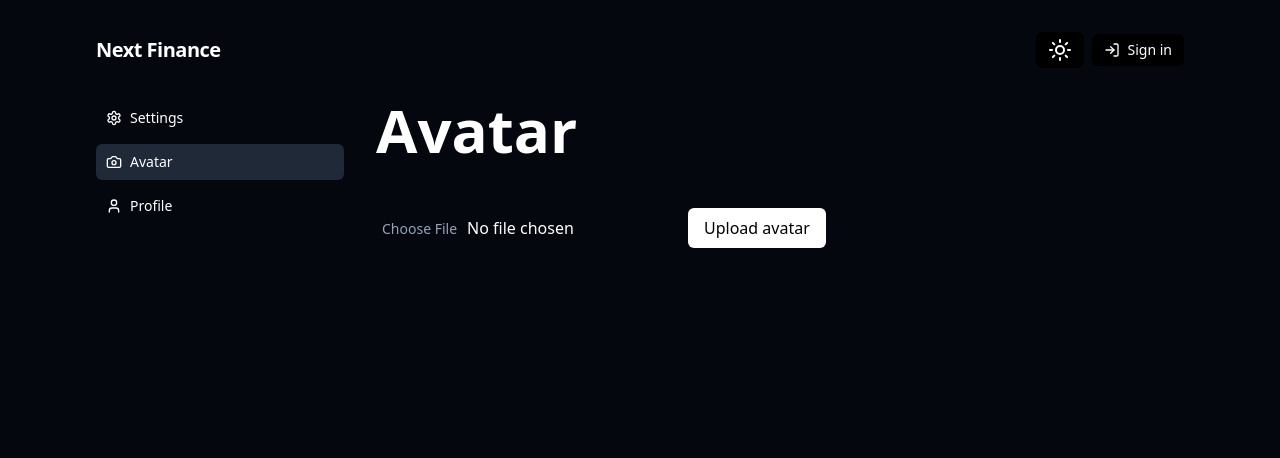
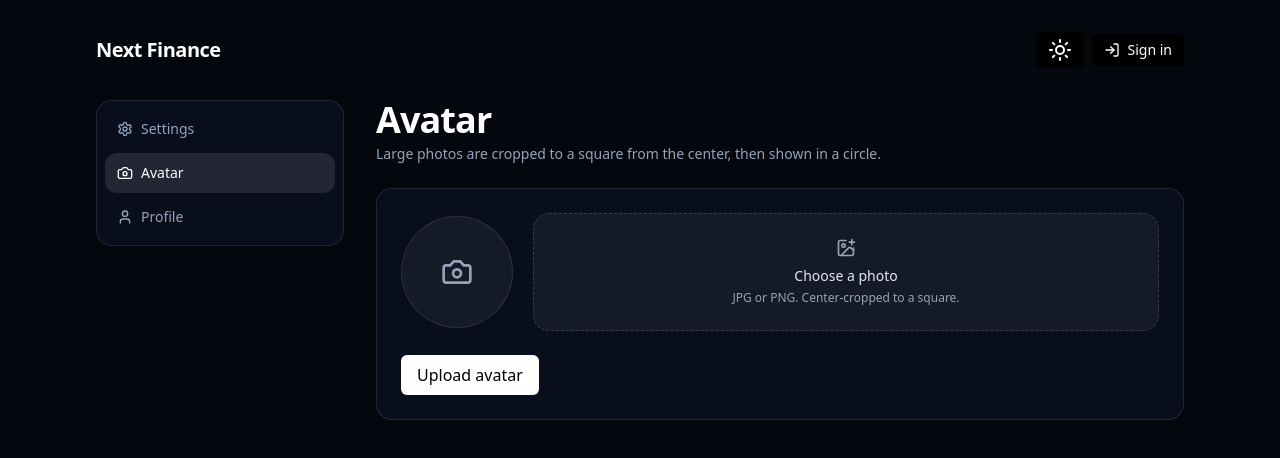
Before and after one commit to Web-Maker32/next-finance, a Next.js app: page /dashboard/settings/avatar in a window 1280 px wide. Shown: the top 458 px of the page. Built offline with nearby package versions, Linux system fonts and the light colour scheme; no server answers.

Commit message:
setting layout ui updates

```diff
--- a/app/dashboard/settings/avatar/page.js
+++ b/app/dashboard/settings/avatar/page.js
@@ -1,27 +1,137 @@
-'use client'
+"use client";
 
+import { useActionState, useRef, useState } from "react";
+import { Camera, ImagePlus } from "lucide-react";
 import AlertError from "@/components/alert-error";
 import AlertSuccess from "@/components/alert-success";
-import Input from "@/components/input";
 import SubmitButton from "@/components/submit-button";
 import { uploadAvatar } from "@/libs/action";
-import { useActionState } from "react";
 
-const initialState = {
-  message: '',
-  error: false
+const initialState = { message: "", error: false };
+
+function cropToSquare(file) {
+  return new Promise((resolve, reject) => {
+    const image = new window.Image();
+    const url = URL.createObjectURL(file);
+
+    image.onload = () => {
+      const size = Math.min(image.width, image.height);
+      const sx = (image.width - size) / 2;
+      const sy = (image.height - size) / 2;
+      const canvas = document.createElement("canvas");
+      canvas.width = 512;
+      canvas.height = 512;
+      const ctx = canvas.getContext("2d");
+      ctx.drawImage(image, sx, sy, size, size, 0, 0, 512, 512);
+      URL.revokeObjectURL(url);
+      canvas.toBlob(
+        (blob) => {
+          if (!blob) {
+            reject(new Error("Could not crop image"));
+            return;
+          }
+          resolve(new File([blob], "avatar.jpg", { type: "image/jpeg" }));
+        },
+        "image/jpeg",
+        0.9,
+      );
+    };
+
+    image.onerror = () => {
+      URL.revokeObjectURL(url);
+      reject(new Error("Could not read image"));
+    };
+
+    image.src = url;
+  });
 }
 
 export default function Page() {
-  const [state, formAction] = useActionState(uploadAvatar, initialState)
-    return <>
-      <h1 className="text-4xl sm:text-5xl md:text-6xl font-semibold mb-8">Avatar</h1>
-      <form className="space-y-4" action={formAction}>
-         {state?.error && <AlertError>{state?.message}</AlertError>}
+  const [state, formAction] = useActionState(uploadAvatar, initialState);
+  const [preview, setPreview] = useState("");
+  const [busy, setBusy] = useState(false);
+  const fileRef = useRef(null);
 
-         {!state?.error && state?.message.length > 0 && <AlertSuccess>{state?.message}</AlertSuccess>}
-        <Input type="file" name="file" id="file"/>
-        <SubmitButton>Upload avatar</SubmitButton>
-      </form>
-    </>
+  const handleChange = async (event) => {
+    const file = event.target.files?.[0];
+    if (!file) return;
+
+    setBusy(true);
+    try {
+      const cropped = await cropToSquare(file);
+      const transfer = new DataTransfer();
+      transfer.items.add(cropped);
+      event.target.files = transfer.files;
+      setPreview(URL.createObjectURL(cropped));
+    } catch {
+      setPreview(URL.createObjectURL(file));
+    } finally {
+      setBusy(false);
+    }
+  };
+
+  return (
+    <div className="space-y-6">
+      <div>
+        <h1 className="text-3xl font-semibold tracking-tight text-slate-900 dark:text-white sm:text-4xl">
+          Avatar
+        </h1>
+        <p className="mt-1 text-sm text-slate-500 dark:text-slate-400">
+          Large photos are cropped to a square from the center, then shown in a circle.
+        </p>
+      </div>
+
+      <form
+        action={formAction}
+        className="space-y-6 rounded-2xl border border-slate-200 bg-white p-4 dark:border-white/10 dark:bg-[#0b1120]/80 sm:p-6"
+      >
+        {state?.error && <AlertError>{state?.message}</AlertError>}
+        {!state?.error && state?.message?.length > 0 && (
+          <AlertSuccess>{state?.message}</AlertSuccess>
+        )}
+
+        <div className="flex flex-col items-center gap-5 sm:flex-row sm:items-center">
+          <div className="relative h-28 w-28 shrink-0 overflow-hidden rounded-full border border-slate-200 bg-slate-100 dark:border-white/10 dark:bg-white/5">
+            {preview ? (
+              <img
+                src={preview}
+                alt="Avatar preview"
+                className="h-full w-full object-cover"
+              />
+            ) : (
+              <span className="flex h-full w-full items-center justify-center text-slate-400">
+                <Camera className="h-8 w-8" />
+              </span>
+            )}
+          </div>
+
+          <label
+            htmlFor="file"
+            className="flex min-h-28 w-full cursor-pointer flex-col items-center justify-center rounded-2xl border border-dashed border-slate-300 bg-slate-50 px-4 py-6 text-center transition hover:border-sky-400 hover:bg-sky-50 dark:border-white/15 dark:bg-white/5 dark:hover:border-sky-500/40 dark:hover:bg-sky-500/5"
+          >
+            <ImagePlus className="mb-2 h-5 w-5 text-slate-400" />
+            <span className="text-sm font-medium text-slate-700 dark:text-slate-200">
+              {busy ? "Cropping…" : "Choose a photo"}
+            </span>
+            <span className="mt-1 text-xs text-slate-500 dark:text-slate-400">
+              JPG or PNG. Center-cropped to a square.
+            </span>
+            <input
+              ref={fileRef}
+              id="file"
+              name="file"
+              type="file"
+              accept="image/*"
+              className="sr-only"
+              onChange={handleChange}
+              required
+            />
+          </label>
+        </div>
+
+
+        <SubmitButton disabled={busy}>Upload avatar</SubmitButton>
+      </form >
+    </div >
+  );
 }
--- a/app/dashboard/settings/components/side-nav.js
+++ b/app/dashboard/settings/components/side-nav.js
@@ -1,39 +1,40 @@
-'use client'
+"use client";
 
-import { Settings,User,Camera } from "lucide-react"
-import Link from "next/link"
-import { usePathname } from "next/navigation"
+import { Camera, Settings, User } from "lucide-react";
+import Link from "next/link";
+import { usePathname } from "next/navigation";
+
+const links = [
+  { href: "/dashboard/settings", label: "Settings", icon: Settings },
+  { href: "/dashboard/settings/avatar", label: "Avatar", icon: Camera },
+  { href: "/dashboard/settings/profile", label: "Profile", icon: User },
+];
 
 export default function SideNav() {
-  const pathname = usePathname()
-  return <nav>
-    <ul className="space-y-2">
-        <li>
-            <Link href="/dashboard/settings" className={`px-2.5 py-2
-               flex items-center space-x-2 text-sm rounded-md
-                hover:bg-gray-100 dark:hover:bg-gray-800 ${pathname === '/dashboard/settings' ? 'bg-gray-100 dark:bg-gray-800' : ''}`}>
-                <Settings className='w-4 h-4' />
-                <span>Settings</span>
-            </Link>
-        </li>
+  const pathname = usePathname();
 
-        <li>
-            <Link href="/dashboard/settings/avatar" className={`px-2.5 py-2
-               flex items-center space-x-2 text-sm rounded-md
-                hover:bg-gray-100 dark:hover:bg-gray-800 ${pathname === '/dashboard/settings/avatar' ? 'bg-gray-100 dark:bg-gray-800' : ''}`}>
-                <Camera className='w-4 h-4' />
-                <span>Avatar</span>
-            </Link>
-        </li>
-
-        <li>
-            <Link href="/dashboard/settings/profile" className={`px-2.5 py-2
-               flex items-center space-x-2 text-sm rounded-md
-                hover:bg-gray-100 dark:hover:bg-gray-800 ${pathname === '/dashboard/settings/profile' ? 'bg-gray-100 dark:bg-gray-800' : ''}`}>
-                <User className='w-4 h-4' />
-                <span>Profile</span>
-            </Link>
-        </li>
-    </ul>
-  </nav>
+  return (
+    <nav className="rounded-2xl border border-slate-200 bg-white p-2 dark:border-white/10 dark:bg-[#0b1120]/80">
+      <ul className="space-y-1">
+        {links.map(({ href, label, icon: Icon }) => {
+          const active = pathname === href;
+          return (
+            <li key={href}>
+              <Link
+                href={href}
+                className={`flex items-center gap-2 rounded-xl px-3 py-2.5 text-sm transition ${
+                  active
+                    ? "bg-slate-100 font-medium text-slate-900 dark:bg-white/10 dark:text-white"
+                    : "text-slate-600 hover:bg-slate-50 dark:text-slate-400 dark:hover:bg-white/5"
+                }`}
+              >
+                <Icon className="h-4 w-4" />
+                <span>{label}</span>
+              </Link>
+            </li>
+          );
+        })}
+      </ul>
+    </nav>
+  );
 }
--- a/app/dashboard/settings/layout.js
+++ b/app/dashboard/settings/layout.js
@@ -1,12 +1,12 @@
 import SideNav from "./components/side-nav";
 
 export default function Layout({ children }) {
-  return <div className="grid grid-cols-4 gap-8">
-    <aside className="col-span-4 lg:col-span-1">
-       <SideNav/>
-    </aside>
-    <div className="col-span-4 lg:col-span-3">
-      {children}
+  return (
+    <div className="grid grid-cols-1 gap-8 pb-10 lg:grid-cols-4">
+      <aside className="lg:col-span-1">
+        <SideNav />
+      </aside>
+      <div className="lg:col-span-3">{children}</div>
     </div>
-  </div>
+  );
 }
--- a/app/dashboard/settings/page.js
+++ b/app/dashboard/settings/page.js
@@ -1,23 +1,29 @@
+import { redirect } from "next/navigation";
 import { createClient } from "@/libs/supabase/server";
 import SettingsForm from "./components/form-settings";
-import { redirect } from "next/navigation";
+
+export const metadata = { title: "Settings" };
 
 export default async function Page() {
-    const supabase = await createClient()
-    const { data } = await supabase.auth.getUser()
-    const user = data?.user
+  const supabase = await createClient();
+  const { data } = await supabase.auth.getUser();
+  const user = data?.user;
 
-    if (!user) {
-      redirect("/login")
-    }
+  if (!user) redirect("/login");
 
-    const { user_metadata: defaults = {} } = user
-    return (
-        <>
-            <h1 className="text-4xl sm:text-5xl md:text-6xl font-semibold mb-8">
-                Settings
-            </h1>
-            <SettingsForm defaults={defaults}/>
-        </>
-    )
+  return (
+    <div className="space-y-6">
+      <div>
+        <h1 className="text-3xl font-semibold tracking-tight text-slate-900 dark:text-white sm:text-4xl">
+          Settings
+        </h1>
+        <p className="mt-1 text-sm text-slate-500 dark:text-slate-400">
+          Name, currency, and default dashboard range.
+        </p>
+      </div>
+      <div className="rounded-2xl border border-slate-200 bg-white p-4 dark:border-white/10 dark:bg-[#0b1120]/80 sm:p-6">
+        <SettingsForm defaults={user.user_metadata ?? {}} />
+      </div>
+    </div>
+  );
 }
--- a/app/dashboard/settings/profile/page.js
+++ b/app/dashboard/settings/profile/page.js
@@ -1,19 +1,20 @@
 import Link from "next/link";
+import { redirect } from "next/navigation";
+import { CalendarDays, Camera, Mail, User } from "lucide-react";
 import { createClient } from "@/libs/supabase/server";
 import Avatar from "@/components/avatar";
-import { Mail, CalendarDays, Camera, User } from "lucide-react";
+
+export const metadata = { title: "Profile" };
 
 export default async function ProfilePage() {
   const supabase = await createClient();
   const { data } = await supabase.auth.getUser();
-  const user = data?.user
+  const user = data?.user;
 
-  if (!user) {
-    redirect("/login")
-  }
+  if (!user) redirect("/login");
 
   const metadata = user.user_metadata ?? {};
-  const memberSince = user?.created_at
+  const memberSince = user.created_at
     ? new Date(user.created_at).toLocaleDateString(undefined, {
         year: "numeric",
         month: "long",
@@ -22,59 +23,63 @@ export default async function ProfilePage() {
     : "—";
 
   return (
-    <>
-      <h1 className="text-4xl sm:text-5xl md:text-6xl font-semibold mb-8">Profile</h1>
+    <div className="space-y-6">
+      <div>
+        <h1 className="text-3xl font-semibold tracking-tight text-slate-900 dark:text-white sm:text-4xl">
+          Profile
+        </h1>
+        <p className="mt-1 text-sm text-slate-500 dark:text-slate-400">
+          How your account appears in Next Finance.
+        </p>
+      </div>
 
-      <div className="rounded-xl border border-gray-200 dark:border-gray-800 bg-gray-50 dark:bg-gray-900/50 p-6 mb-6 shadow-sm dark:shadow-slate-950/10">
-        <div className="flex flex-col sm:flex-row items-center sm:items-start gap-6">
+      <div className="rounded-2xl border border-slate-200 bg-white p-6 dark:border-white/10 dark:bg-[#0b1120]/80">
+        <div className="flex flex-col items-center gap-6 sm:flex-row sm:items-start">
           <div className="relative shrink-0">
             <Avatar width={96} height={96} />
             <Link
               href="/dashboard/settings/avatar"
-              className="absolute -bottom-1 -right-1 rounded-full bg-white dark:bg-gray-950 border border-gray-200 dark:border-gray-700 p-1.5 hover:bg-gray-100 dark:hover:bg-gray-800"
+              className="absolute -bottom-1 -right-1 rounded-full border border-slate-200 bg-white p-1.5 text-slate-600 hover:bg-slate-50 dark:border-white/15 dark:bg-slate-950 dark:text-slate-300 dark:hover:bg-white/10"
               aria-label="Change avatar"
             >
-              <Camera className="w-4 h-4" />
+              <Camera className="h-4 w-4" />
             </Link>
           </div>
-
-          <div className="grow min-w-0 text-center sm:text-left">
-            <p className="text-2xl font-semibold">{metadata.name ?? "No name set"}</p>
-            <p className="text-sm text-gray-500 dark:text-gray-400 mt-1">{user?.email}</p>
+          <div className="min-w-0 text-center sm:text-left">
+            <p className="text-2xl font-semibold text-slate-900 dark:text-white">
+              {metadata.name ?? "No name set"}
+            </p>
+            <p className="mt-1 text-sm text-slate-500 dark:text-slate-400">
+              {user.email}
+            </p>
           </div>
         </div>
       </div>
 
-      <div className="rounded-xl border border-gray-200 dark:border-gray-800 overflow-hidden shadow-sm dark:shadow-slate-950/10">
-        <div className="px-6 py-4 bg-gray-50 dark:bg-gray-900/50">
-          <h2 className="text-sm font-semibold uppercase tracking-wide text-gray-500 dark:text-gray-400">
+      <div className="overflow-hidden rounded-2xl border border-slate-200 bg-white dark:border-white/10 dark:bg-[#0b1120]/80">
+        <div className="px-6 py-4">
+          <h2 className="text-sm font-semibold uppercase tracking-wide text-slate-500 dark:text-slate-400">
             Account
           </h2>
         </div>
-        <dl className="divide-y divide-gray-200 dark:divide-gray-800">
-          <div className="flex items-center gap-4 px-6 py-4">
-            <User className="w-5 h-5 shrink-0 text-gray-400" />
-            <div className="grow min-w-0">
-              <dt className="text-sm text-gray-500 dark:text-gray-400">Display name</dt>
-              <dd className="font-medium">{metadata.name ?? "—"}</dd>
-            </div>
-          </div>
-          <div className="flex items-center gap-4 px-6 py-4">
-            <Mail className="w-5 h-5 shrink-0 text-gray-400" />
-            <div className="grow min-w-0">
-              <dt className="text-sm text-gray-500 dark:text-gray-400">Email address</dt>
-              <dd className="font-medium truncate">{user?.email ?? "—"}</dd>
-            </div>
-          </div>
-          <div className="flex items-center gap-4 px-6 py-4">
-            <CalendarDays className="w-5 h-5 shrink-0 text-gray-400" />
-            <div className="grow min-w-0">
-              <dt className="text-sm text-gray-500 dark:text-gray-400">Member since</dt>
-              <dd className="font-medium">{memberSince}</dd>
-            </div>
-          </div>
+        <dl className="divide-y divide-slate-200 dark:divide-white/10">
+          <Row icon={User} label="Display name" value={metadata.name ?? "—"} />
+          <Row icon={Mail} label="Email address" value={user.email ?? "—"} />
+          <Row icon={CalendarDays} label="Member since" value={memberSince} />
         </dl>
       </div>
-    </>
+    </div>
   );
 }
+
+function Row({ icon: Icon, label, value }) {
+  return (
+    <div className="flex items-center gap-4 px-6 py-4">
+      <Icon className="h-5 w-5 shrink-0 text-slate-400" />
+      <div className="min-w-0 grow">
+        <dt className="text-sm text-slate-500 dark:text-slate-400">{label}</dt>
+        <dd className="truncate font-medium text-slate-900 dark:text-white">{value}</dd>
+      </div>
+    </div>
+  );
+}
--- a/components/avatar.js
+++ b/components/avatar.js
@@ -1,25 +1,51 @@
-import { createClient } from "@/libs/supabase/server"
-import { CircleUser} from "lucide-react";
+import { createClient } from "@/libs/supabase/server";
+import { CircleUser } from "lucide-react";
 import Image from "next/image";
 
-export default async function Avatar({width = 32 , height = 32}) {
-    const supabase = await createClient()
-    const { data } = await supabase.auth.getUser()
-    const user = data?.user
-    const avatarPath = user?.user_metadata?.avatar
+export default async function Avatar({ width = 32, height = 32 }) {
+  const supabase = await createClient();
+  const { data } = await supabase.auth.getUser();
+  const user = data?.user;
+  const avatarPath = user?.user_metadata?.avatar;
 
-    if (!avatarPath) {
-      return <CircleUser className="w-6 h-6 " />
-    }
+  if (!avatarPath) {
+    return (
+      <span
+        className="inline-flex items-center justify-center overflow-hidden rounded-full bg-slate-100 text-slate-400 dark:bg-white/10 dark:text-slate-500"
+        style={{ width, height }}
+      >
+        <CircleUser className="h-2/3 w-2/3" />
+      </span>
+    );
+  }
 
-    const {data: imageData, error} = await supabase.storage
-      .from("avatar")
-      .createSignedUrl(avatarPath, 60 * 5)
+  const { data: imageData, error } = await supabase.storage
+    .from("avatar")
+    .createSignedUrl(avatarPath, 60 * 5);
 
-    if (error || !imageData?.signedUrl) {
-       return <CircleUser className="w-6 h-6 " />
-    }
+  if (error || !imageData?.signedUrl) {
+    return (
+      <span
+        className="inline-flex items-center justify-center overflow-hidden rounded-full bg-slate-100 text-slate-400 dark:bg-white/10 dark:text-slate-500"
+        style={{ width, height }}
+      >
+        <CircleUser className="h-2/3 w-2/3" />
+      </span>
+    );
+  }
 
-    return <Image src={imageData.signedUrl} width={width} height={height}
-    alt="User avatar" className="rounded-full"/>
+  return (
+    <span
+      className="relative inline-block overflow-hidden rounded-full bg-slate-200 dark:bg-slate-800"
+      style={{ width, height }}
+    >
+      <Image
+        src={imageData.signedUrl}
+        alt="User avatar"
+        fill
+        sizes={`${width}px`}
+        className="object-cover"
+      />
+    </span>
+  );
 }
```
Also changed, not shown: app/dashboard/settings/components/form-settings.js (+31 -32 lines), app/dashboard/settings/loading.js (+9 -9 lines), app/dashboard/settings/profile/loading.js (+8 -8 lines), components/header.js (+20 -0 lines), components/hover-card.js (added, +28 -0 lines).
